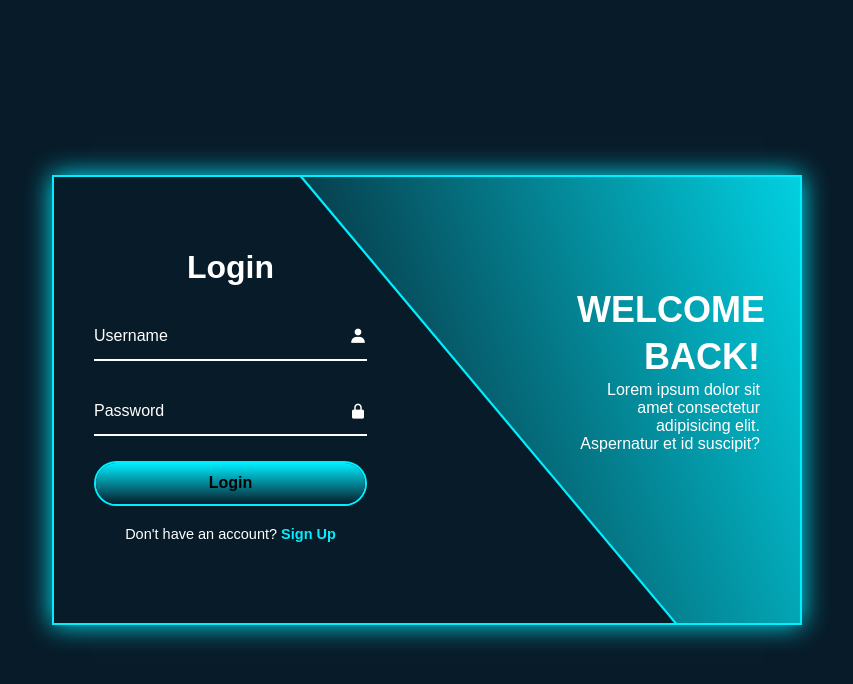
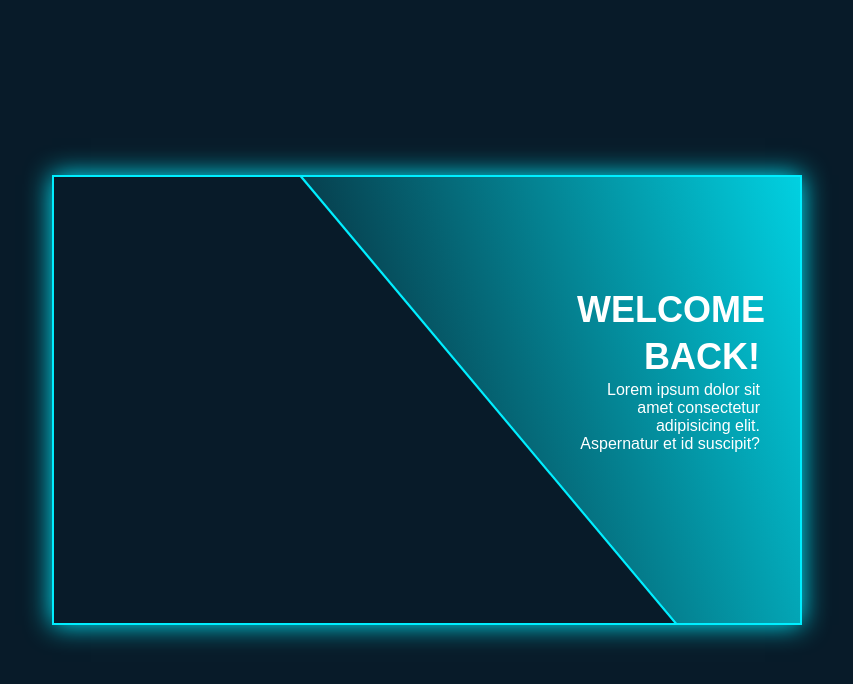
Before and after one commit to fatemehbazgir/login-form, a plain HTML site: page index.html in a window 1280 px wide. Both pictures are taken after a click on the link "Sign Up". Shown: the whole page, without its empty margins (213-1066 px from the left). Drawn offline with nearby package versions, Linux system fonts and the light colour scheme.

Commit message:
add html and css and js code

```diff
--- a/index.html
+++ b/index.html
@@ -12,20 +12,20 @@
         <span class="bg-animate"></span>
         <span class="bg-animate2"></span>
         <div class="form-box login">
-            <h2>Login</h2>
+            <h2 class="animation" style="--i:0;">Login</h2>
             <form action="#">
-                <div class="input-box">
+                <div class="input-box animation" style="--i:1;">
                     <input type="text" required>
                     <label>Username</label>
                     <i class='bx bxs-user'></i>
                 </div>
-                <div class="input-box">
+                <div class="input-box animation" style="--i:2;">
                     <input type="password" required>
                     <label>Password</label>
                     <i class='bx bxs-lock-alt'></i>
                 </div>
-                <button type="submit" class="btn">Login</button>
-                <div class="logreg-link">
+                <button type="submit" class="btn animation" style="--i:3;">Login</button>
+                <div class="logreg-link animation" style="--i:4;">
                     <p>Don't have an account? <a href="#" class="register-link">Sign Up</a></p>
                 </div>
             </form>
--- a/script.js
+++ b/script.js
@@ -0,0 +1,7 @@
+const wrapper = document.querySelector(".wrapper");
+const registerLink = document.querySelector(".register-link");
+const loginLink = document.querySelector(".login-link");
+
+registerLink.onclick = () => {
+  wrapper.classList.add("active");
+};
--- a/style.css
+++ b/style.css
@@ -32,7 +32,15 @@ body{
 .wrapper .form-box.login{
     left: 0;
     padding: 0 60px 0 40px;
- }
+}
+.wrapper .form-box.login .animation{
+    transform: translateX(0);
+    transition: 0.7s ease;
+}
+.wrapper.active .form-box.login .animation{
+    transform: translateX(-120%);
+    transition-delay: calc(0.1s * var(--i));
+}
 .wrapper .form-box.register{
     right: 0;
     padding: 0 40px 0 60px;
```
